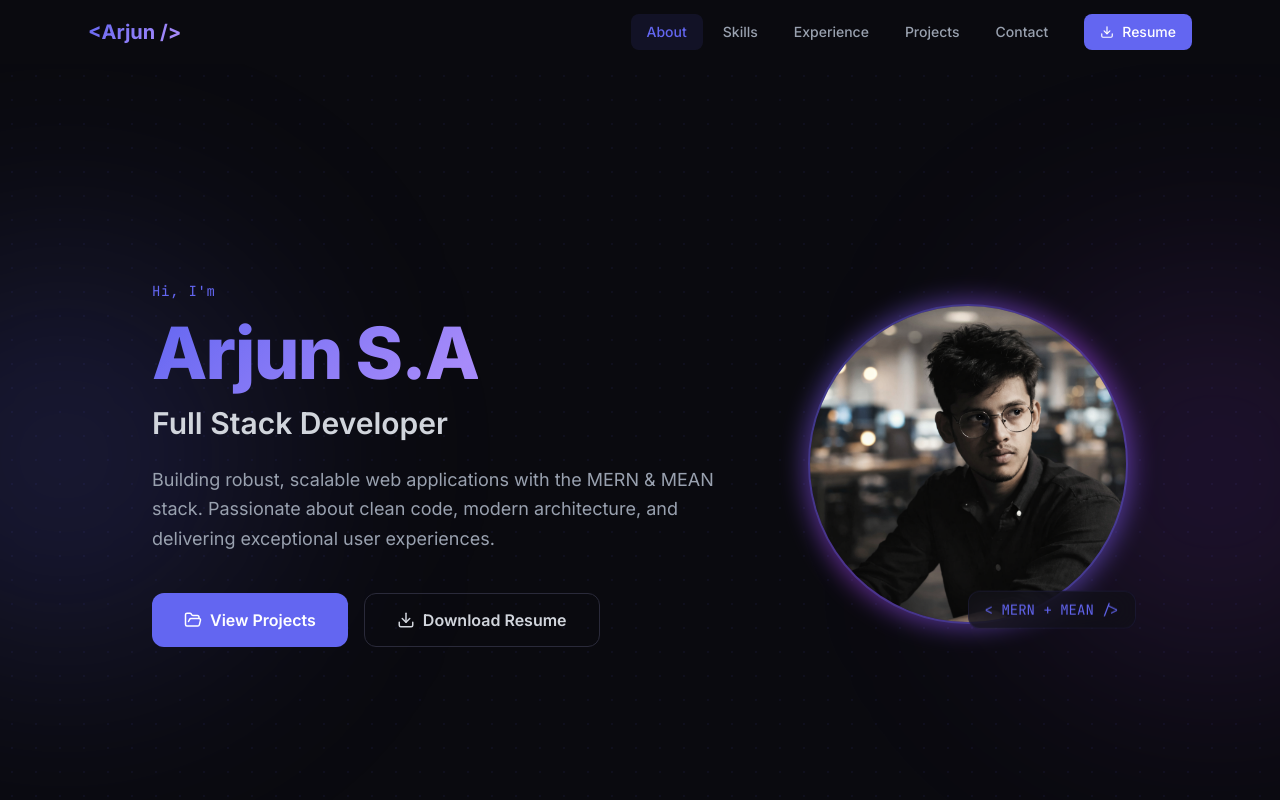
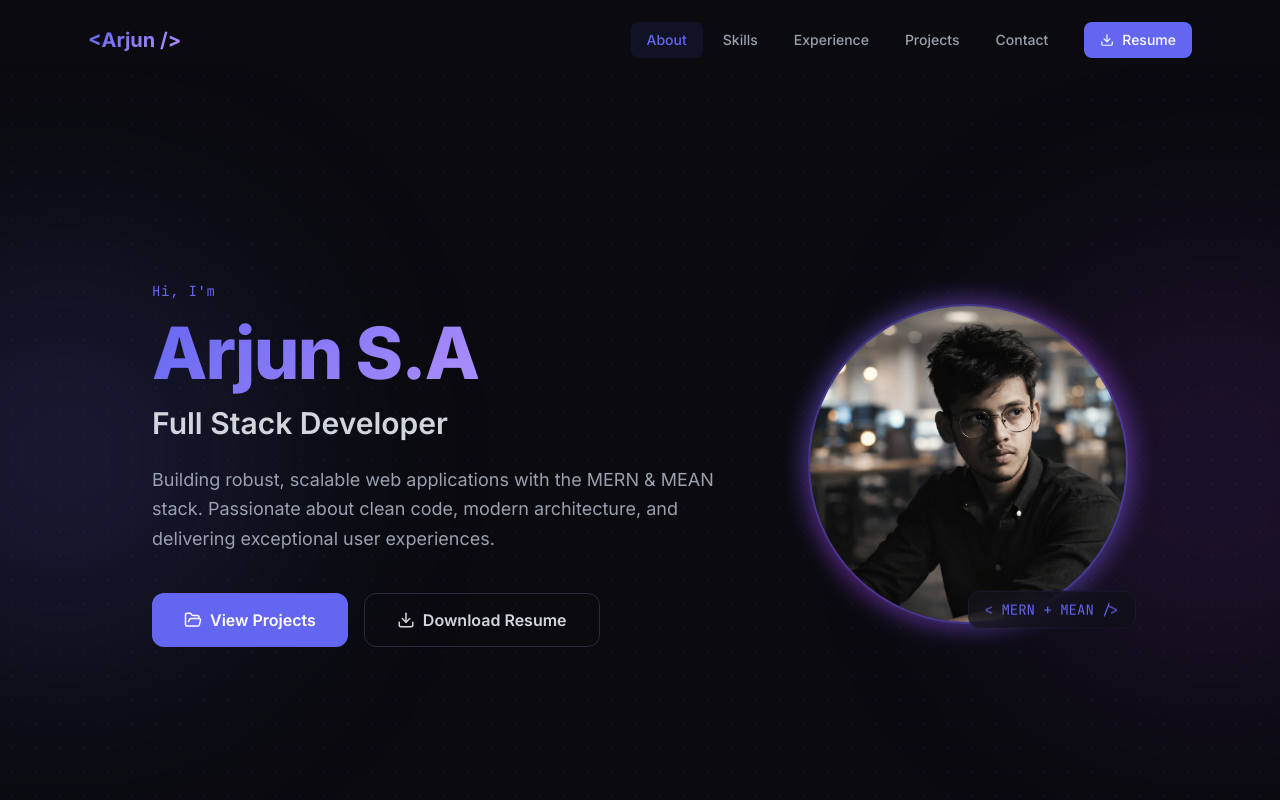
Before and after one commit to Arjunbala308201/Portfolio_revamp, a React (Vite) app: page / in a window 1280 px wide. Shown: the top 800 px of the page. Built offline with nearby package versions, Linux system fonts and the light colour scheme.

Commit message:
side bar ui fix

```diff
--- a/index.html
+++ b/index.html
@@ -3,7 +3,7 @@
   <head>
     <meta charset="UTF-8" />
     <link rel="icon" type="image/svg+xml" href="/favicon.svg" />
-    <meta name="viewport" content="width=device-width, initial-scale=1.0" />
+    <meta name="viewport" content="width=device-width, initial-scale=1.0, viewport-fit=cover" />
     <meta name="description" content="Arjun S.A — Full Stack Developer specializing in MERN & MEAN stack. Building modern, scalable web applications." />
     <meta name="keywords" content="Full Stack Developer, MERN, MEAN, React, Angular, Node.js, Portfolio" />
     <meta name="author" content="Arjun S.A" />
--- a/src/components/Navbar.jsx
+++ b/src/components/Navbar.jsx
@@ -44,11 +44,11 @@ export default function Navbar() {
       initial={{ y: -100 }}
       animate={{ y: 0 }}
       transition={{ duration: 0.6, ease: 'easeOut' }}
-      className={`fixed top-0 left-0 right-0 z-50 transition-colors transition-shadow duration-300 ${
+      className={`fixed top-0 left-0 right-0 z-50 pt-[env(safe-area-inset-top)] transition-colors transition-shadow duration-300 ${
         scrolled ? 'glass-strong shadow-lg shadow-black/20' : 'bg-transparent'
       }`}
     >
-      <div className="max-w-6xl mx-auto px-6 h-16 flex items-center justify-between">
+      <div className="max-w-6xl mx-auto px-6 h-16 flex items-center justify-between pt-4">
         <a href="#" className="text-xl font-bold gradient-text">
           {'<Arjun />'}
         </a>
```
